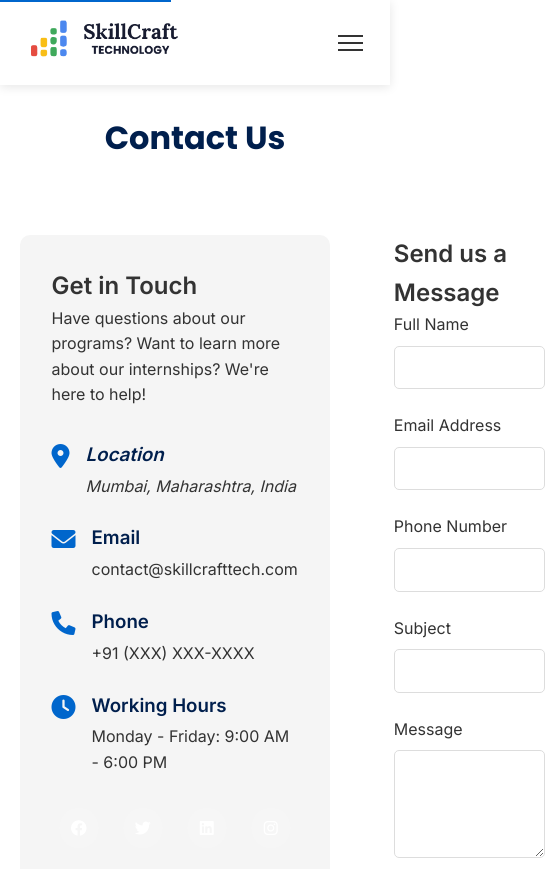
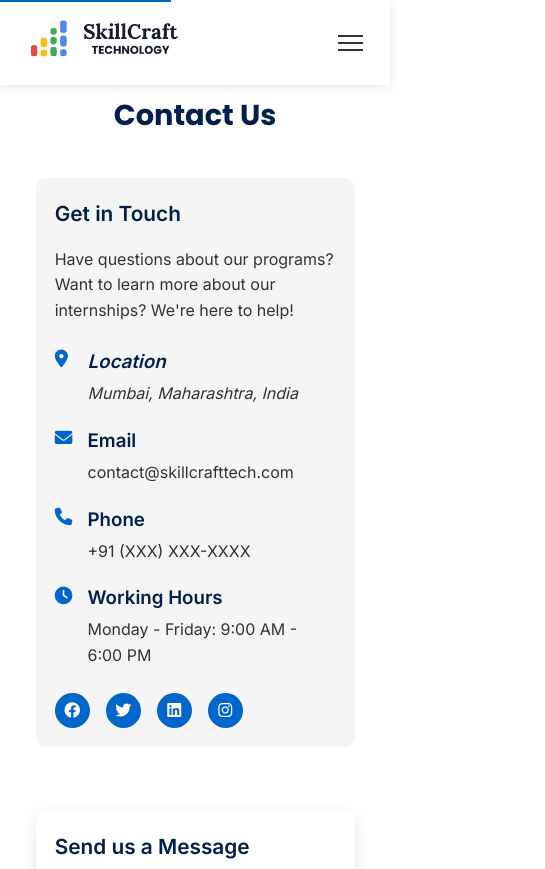
Before and after one commit to PrathamsinhParmar/SCT_WD_01, a plain HTML site: page contact.html in a window 390 px wide. Shown: the top 869 px of the page, 545 px wide, since content can reach past the window. Drawn offline with Linux system fonts and the light colour scheme.

Commit message:
Contact Page Changes Done

```diff
--- a/style.css
+++ b/style.css
@@ -18,6 +18,13 @@
     margin: 0;
     padding: 0;
     box-sizing: border-box;
+    -webkit-tap-highlight-color: transparent;
+}
+
+html {
+    font-size: 16px;
+    -webkit-text-size-adjust: 100%;
+    text-size-adjust: 100%;
 }
 
 /* Improved accessibility */
@@ -46,6 +53,8 @@ body {
     overflow-x: hidden;
     -webkit-font-smoothing: antialiased;
     -moz-osx-font-smoothing: grayscale;
+    width: 100%;
+    min-height: 100vh;
 }
 
 /* Focus styles for accessibility */
@@ -308,8 +317,102 @@ footer {
     transform: rotate(-45deg) translate(7px, -6px);
 }
 
-/* Responsive Design */
+/* Mobile-specific base styles */
 @media screen and (max-width: 768px) {
+    html {
+        font-size: 16px;
+        overflow-x: hidden;
+        width: 100%;
+    }
+
+    body {
+        overflow-x: hidden;
+        width: 100%;
+        min-width: 320px;
+        max-width: 100vw;
+    }
+
+    .main-content {
+        width: 100%;
+        overflow-x: hidden;
+        padding-top: 60px;
+    }
+
+    .hero-section {
+        flex-direction: column;
+        min-height: auto;
+        padding: 2rem 5%;
+        gap: 3rem;
+        margin-top: 2rem;
+    }
+
+    .hero-text {
+        padding: 0;
+        text-align: center;
+    }
+
+    .hero-text h1 {
+        font-size: 2.5rem;
+        line-height: 1.2;
+        margin-bottom: 1.5rem;
+    }
+
+    .hero-text p {
+        font-size: 1.1rem;
+        line-height: 1.6;
+        margin-bottom: 2rem;
+        padding: 0 1rem;
+    }
+
+    .hero-text .btn {
+        padding: 1rem 2.5rem;
+        font-size: 1.1rem;
+    }
+
+    .hero-image {
+        width: 100%;
+        padding: 0 1rem;
+    }
+
+    .hero-image img {
+        width: 85%;
+        max-width: 500px;
+        margin: 0 auto;
+        display: block;
+        border-radius: 15px;
+        box-shadow:
+            20px 20px 60px rgba(0, 0, 0, 0.1),
+            -20px -20px 60px rgba(255, 255, 255, 0.8);
+    }
+
+    .section {
+        padding: 4rem 5% 2rem;
+    }
+
+    .section-title {
+        font-size: 2.2rem;
+        margin-bottom: 2.5rem;
+    }
+
+    .services-grid {
+        grid-template-columns: repeat(auto-fit, minmax(250px, 1fr));
+        gap: 2rem;
+        padding: 0 1rem;
+    }
+
+    .service-card {
+        text-align: center;
+        padding: 2rem;
+        margin: 0 auto;
+        max-width: 350px;
+        transition: transform 0.3s ease;
+    }
+
+    img {
+        max-width: 100%;
+        height: auto;
+    }
+
     /* Mobile menu styles */
     .mobile-menu-btn {
         display: block;
@@ -372,68 +475,10 @@ footer {
         visibility: visible;
     }
 
-    /* Home page specific mobile styles */
-    .hero-section {
-        flex-direction: column;
-        min-height: auto;
-        padding: 2rem 5%;
-        gap: 3rem;
-        margin-top: 2rem;
-    }
-
-    .hero-text {
-        padding: 0;
-        text-align: center;
-    }
-
-    .hero-text h1 {
-        font-size: 2.5rem;
-        line-height: 1.2;
-        margin-bottom: 1.5rem;
-    }
-
-    .hero-text p {
-        font-size: 1.1rem;
-        line-height: 1.6;
-        margin-bottom: 2rem;
-        padding: 0 1rem;
-    }
-
-    .hero-text .btn {
-        padding: 1rem 2.5rem;
-        font-size: 1.1rem;
-    }
-
-    .hero-image {
-        width: 100%;
-        padding: 0 1rem;
-    }
-
-    .hero-image img {
-        width: 85%;
-        max-width: 500px;
-        margin: 0 auto;
-        display: block;
-        border-radius: 15px;
-        box-shadow:
-            20px 20px 60px rgba(0, 0, 0, 0.1),
-            -20px -20px 60px rgba(255, 255, 255, 0.8);
-    }
-
     /* Services section mobile styles */
-    .section {
-        padding: 4rem 5% 2rem;
-    }
-
     .section-title {
         font-size: 2.2rem;
         margin-bottom: 2.5rem;
-    }
-
-    .services-grid {
-        grid-template-columns: repeat(auto-fit, minmax(250px, 1fr));
-        gap: 2rem;
-        padding: 0 1rem;
     }
 
     .service-card {
@@ -655,91 +700,167 @@ footer {
     color: var(--secondary-color);
 }
 
-.social-link {
-    display: inline-flex;
-    align-items: center;
-    justify-content: center;
-    width: 40px;
-    height: 40px;
-    background: var(--primary-color);
-    color: white;
-    border-radius: 50%;
-    margin-right: 1rem;
-    transition: transform 0.3s ease;
+.contact-form {
+    max-width: 600px;
+    margin: 0 auto;
+    padding: 2rem;
+    background: white;
+    border-radius: 10px;
+    box-shadow: 0 4px 15px rgba(0, 0, 0, 0.1);
 }
 
-.social-link:hover {
-    transform: translateY(-3px);
+.form-group {
+    margin-bottom: 1.5rem;
 }
 
-/* Internship Page Styles */
-.service-card ul {
-    list-style: none;
-    margin: 1rem 0;
+.form-group label {
+    display: block;
+    margin-bottom: 0.5rem;
+    color: var(--text-color);
+    font-weight: 500;
 }
 
-.service-card ul li {
-    margin-bottom: 0.5rem;
-    padding-left: 1.5rem;
-    position: relative;
+.form-group input,
+.form-group textarea {
+    width: 100%;
+    padding: 0.8rem;
+    border: 1px solid #ddd;
+    border-radius: 5px;
+    font-family: inherit;
+    font-size: 1rem;
+    transition: border-color 0.3s ease;
 }
 
-.service-card ul li::before {
-    content: '→';
-    position: absolute;
-    left: 0;
-    color: var(--primary-color);
+.form-group input:focus,
+.form-group textarea:focus {
+    outline: none;
+    border-color: var(--primary-color);
+    box-shadow: 0 0 0 2px rgba(0, 102, 255, 0.1);
 }
 
-.service-card .btn {
-    margin-top: 1rem;
-    width: 100%;
-    text-align: center;
+/* Mobile View Contact Page Adjustments */
+@media screen and (max-width: 768px) {
+    .contact-container {
+        grid-template-columns: 1fr;
+        gap: 2rem;
+        padding: 1rem;
+    }
+
+    .contact-info,
+    .contact-form {
+        padding: 1.5rem;
+        width: 100%;
+        max-width: 100%;
+        margin: 0 auto;
+    }
+
+    .contact-info {
+        text-align: left;
+        margin-bottom: 2rem;
+    }
+
+    .contact-details {
+        margin: 1.5rem 0;
+    }
+
+    .contact-item {
+        align-items: flex-start;
+        margin-bottom: 1.2rem;
+    }
+
+    .contact-item i {
+        font-size: 1.2rem;
+        margin-right: 0.8rem;
+        margin-top: 0.2rem;
+        min-width: 20px;
+    }
+
+    .form-group {
+        margin-bottom: 1.2rem;
+    }
+
+    .form-group label {
+        font-size: 1rem;
+        margin-bottom: 0.4rem;
+    }
+
+    .form-group input,
+    .form-group textarea {
+        padding: 0.7rem;
+        font-size: 1rem;
+        width: 100%;
+        max-width: 100%;
+        box-sizing: border-box;
+    }
+
+    .contact-form h2,
+    .contact-info h2 {
+        font-size: 1.5rem;
+        margin-bottom: 1rem;
+        color: var(--secondary-color);
+    }
+
+    .contact-section .section-title {
+        font-size: 2rem;
+        margin-bottom: 1.5rem;
+        padding: 0 1rem;
+    }
+
+    .contact-form .btn {
+        width: 100%;
+        padding: 0.8rem;
+        font-size: 1rem;
+        margin-top: 1rem;
+    }
+
+    .social-links {
+        margin-top: 1.5rem;
+        display: flex;
+        gap: 1rem;
+        justify-content: flex-start;
+    }
+
+    .social-links a {
+        width: 35px;
+        height: 35px;
+        display: flex;
+        align-items: center;
+        justify-content: center;
+        background: var(--primary-color);
+        color: white;
+        border-radius: 50%;
+        transition: transform 0.3s ease;
+    }
+
+    .social-links a:hover {
+        transform: translateY(-3px);
+    }
 }
 
-/* Add scroll animations */
-.fade-in {
-    opacity: 0;
-    transform: translateY(20px);
-    transition: opacity 0.6s ease, transform 0.6s ease;
-}
+/* Additional mobile refinements for smaller screens */
+@media screen and (max-width: 480px) {
+    .contact-info,
+    .contact-form {
+        padding: 1.2rem;
+    }
 
-.fade-in.visible {
-    opacity: 1;
-    transform: translateY(0);
-}
+    .contact-form h2,
+    .contact-info h2 {
+        font-size: 1.3rem;
+    }
 
-.slide-in-left {
-    opacity: 0;
-    transform: translateX(-50px);
-    transition: opacity 0.6s ease, transform 0.6s ease;
-}
+    .form-group input,
+    .form-group textarea {
+        padding: 0.6rem;
+    }
 
-.slide-in-left.visible {
-    opacity: 1;
-    transform: translateX(0);
-}
+    .contact-item i {
+        font-size: 1.1rem;
+    }
 
-.slide-in-right {
-    opacity: 0;
-    transform: translateX(50px);
-    transition: opacity 0.6s ease, transform 0.6s ease;
-}
-
-.slide-in-right.visible {
-    opacity: 1;
-    transform: translateX(0);
-}
-
-.scale-in {
-    opacity: 0;
-    transform: scale(0.9);
-    transition: opacity 0.6s ease, transform 0.6s ease;
-}
-
-.scale-in.visible {
-    opacity: 1;
-    transform: scale(1);
+    .contact-section .section-title {
+        font-size: 1.8rem;
+    }
 }
 
 /* About Section Styles */
```
